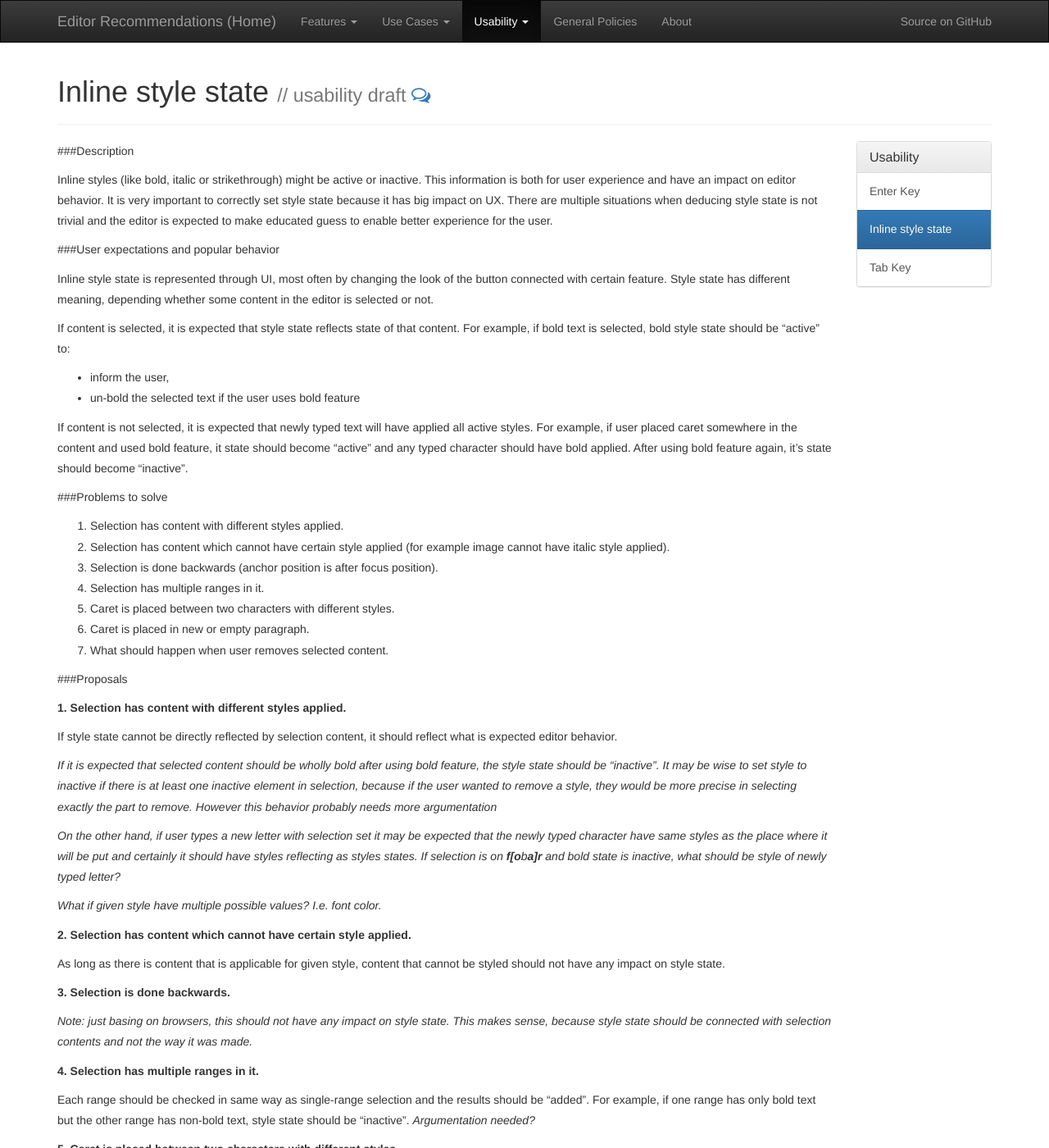
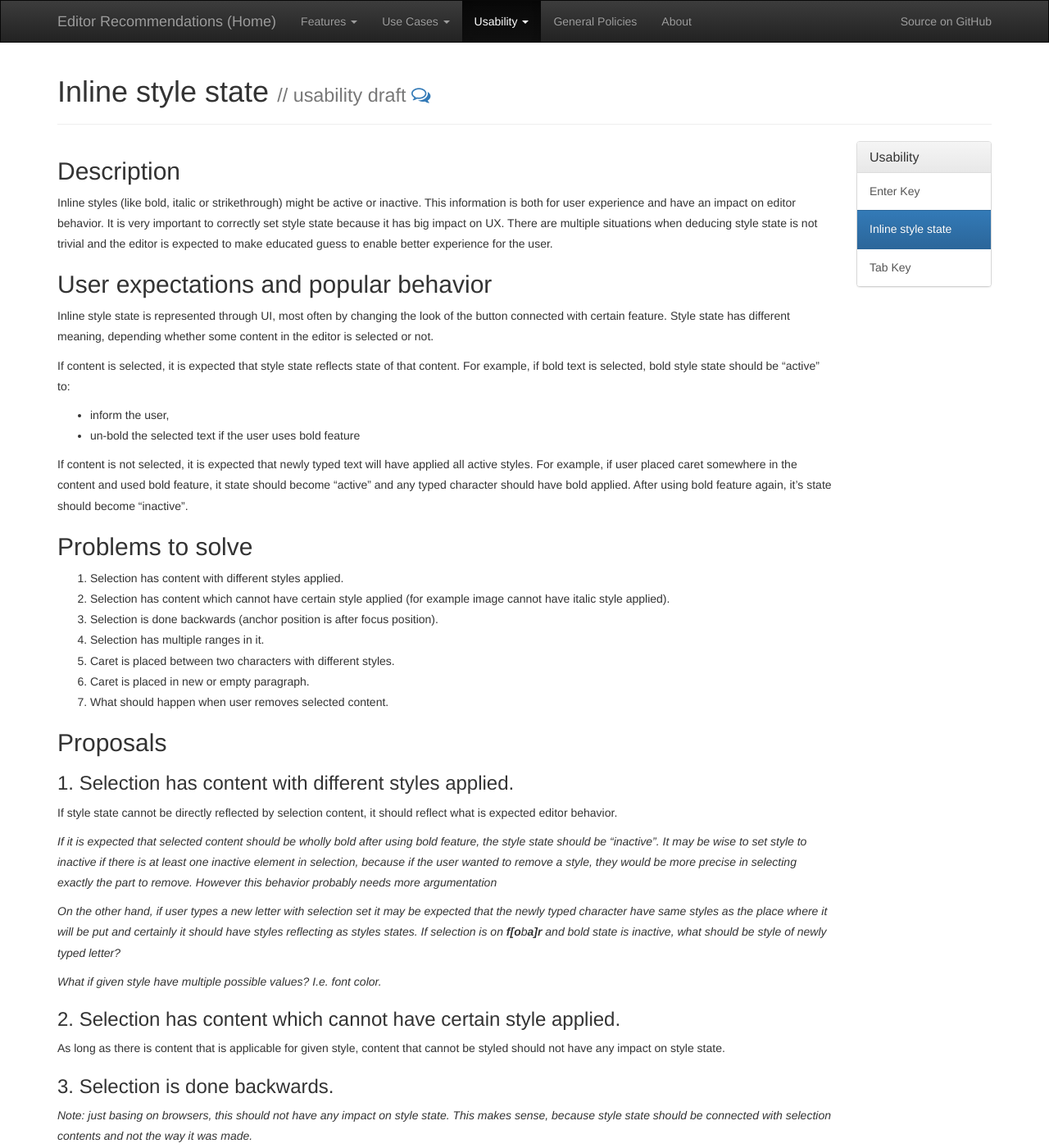
Before and after one commit to ckeditor/editor-recommendations, a Jekyll site: the page built from _usability/inline-style-state.md, in a window 1280 px wide and 1400 px high. Shown: the whole window at 82% size. Built offline with Jekyll 4.4.1, drawn with Linux system fonts in a browser that asks for light colours; nearby versions of some CDN libraries; some of the changed text lies outside the part shown.

Commit message:
Fixed Markdown issues.

```diff
--- a/_usability/inline-style-state.md
+++ b/_usability/inline-style-state.md
@@ -9,20 +9,21 @@ layout: default
 
 {% capture description %}
 
-###Description
+## Description
 
 Inline styles (like bold, italic or strikethrough) might be active or inactive. This information is both for user experience
 and have an impact on editor behavior. It is very important to correctly set style state because it has big impact on UX.
 There are multiple situations when deducing style state is not trivial and the editor is expected to make educated guess
 to enable better experience for the user.
 
-###User expectations and popular behavior
+## User expectations and popular behavior
 
 Inline style state is represented through UI, most often by changing the look of the button connected with certain feature.
 Style state has different meaning, depending whether some content in the editor is selected or not.
 
 If content is selected, it is expected that style state reflects state of that content. For example, if bold text is
 selected, bold style state should be "active" to:
+
 * inform the user,
 * un-bold the selected text if the user uses bold feature
 
@@ -30,7 +31,7 @@ If content is not selected, it is expected that newly typed text will have appli
 user placed caret somewhere in the content and used bold feature, it state should become "active" and any typed
 character should have bold applied. After using bold feature again, it's state should become "inactive".
 
-###Problems to solve
+## Problems to solve
 
 1. Selection has content with different styles applied.
 2. Selection has content which cannot have certain style applied (for example image cannot have italic style applied).
@@ -40,9 +41,9 @@ character should have bold applied. After using bold feature again, it's state s
 6. Caret is placed in new or empty paragraph.
 7. What should happen when user removes selected content.
 
-###Proposals
+## Proposals
 
-**1. Selection has content with different styles applied.**
+### 1. Selection has content with different styles applied.
 
 If style state cannot be directly reflected by selection content, it should reflect what is expected editor behavior.
 
@@ -57,23 +58,23 @@ selection is on **f[o**b**a]r** and bold state is inactive, what should be style
 
 *What if given style have multiple possible values? I.e. font color.*
 
-**2. Selection has content which cannot have certain style applied.**
+### 2. Selection has content which cannot have certain style applied.
 
 As long as there is content that is applicable for given style, content that cannot be styled should not have any
 impact on style state.
 
-**3. Selection is done backwards.**
+### 3. Selection is done backwards.
 
 *Note: just basing on browsers, this should not have any impact on style state. This makes sense, because style state
 should be connected with selection contents and not the way it was made.*
 
-**4. Selection has multiple ranges in it.**
+### 4. Selection has multiple ranges in it.
 
 Each range should be checked in same way as single-range selection and the results should be "added". For example, if
 one range has only bold text but the other range has non-bold text, style state should be "inactive".
 *Argumentation needed?*
 
-**5. Caret is placed between two characters with different styles.**
+### 5. Caret is placed between two characters with different styles.
 
 Similar to 1. Style state should reflect state of character before or after caret. Sometimes there might be no characters
 before/after, i.e. when caret is at the beginning or end of paragraph, or before or after an image). By default it
@@ -84,20 +85,20 @@ the caret looks at the side it "came from". So, when user clicks left, the caret
 was in bold text and by arrows it was moved to a place between bold and non-bold character, style state remain bolded.
 This could called "style retention". It greatly enhances UX by giving the user more ability to manipulate style state.*
 
-**6. Caret is placed in new or empty paragraph.**
+### 6. Caret is placed in new or empty paragraph.
 
 When user creates new paragraph it is expected that they want to use same styles that before breaking the paragraph.
 Style state should be retained. When navigating to empty paragraph, styles states should be recovered to the last known
 styles states encountered in that paragraph. *Argumentation needed?*
 
-**7. What should happen when user removes selected content.**
+### 7. What should happen when user removes selected content.
 
 After user removes selected content it is expected that they want to continue typing in the context before the caret.
 Styles state should be taken from the character before.
 
 *Argumentation needed?*
 
-###Styles decision algorithm proposal
+## Styles decision algorithm proposal
 
 Taken into consideration question and answers above, this is a proposal of algorithm for deciding styles state when
 selection is made in editor or caret position is changed.
```
